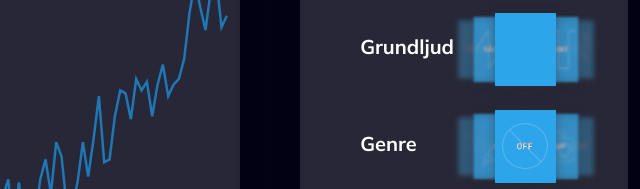
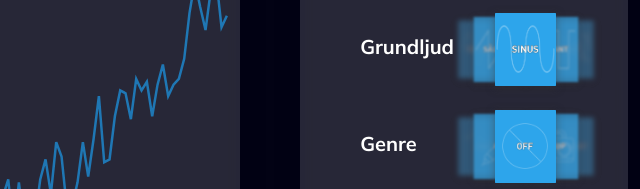
Before and after one commit to aannajonssonn/TNM100-sonifiering, a plain HTML site: page index.html in a window 1280 px wide. Shown: the part 271-460 px from the top of the page, 624-1264 px from the left. Drawn offline with nearby package versions, Linux system fonts and the light colour scheme; some icons are missing.

Commit message:
icon fix

```diff
--- a/css/carousel.css
+++ b/css/carousel.css
@@ -61,7 +61,7 @@
 }
 
 #waveform>ul>:nth-child(3) {
-  background-image: url("../images/sinus.png");
+  background-image: url("../images/sin.png");
   background-repeat: no-repeat;
   background-size: 100%;
   background-position: center;
```
